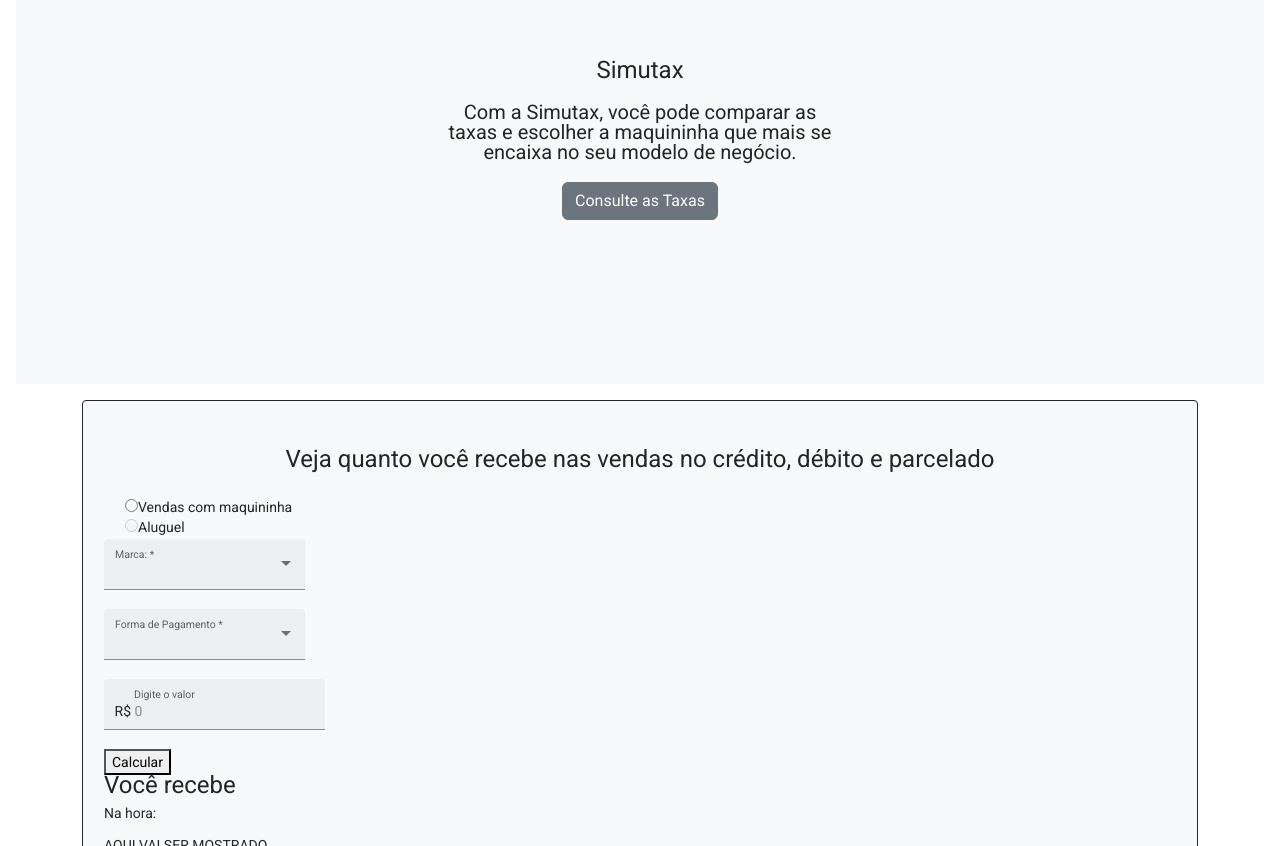
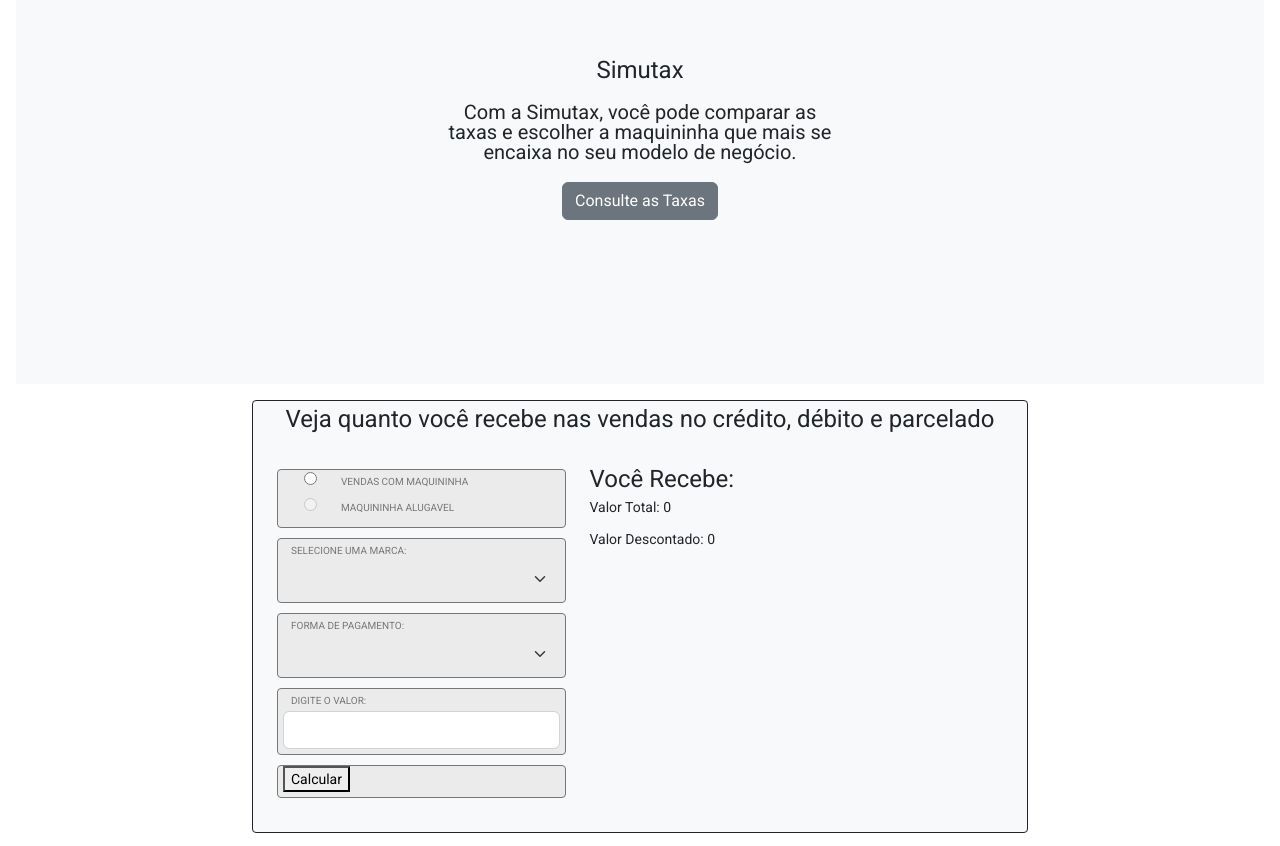
Before and after one commit to JaoGomess/SimuladorTaxa, an Angular app: page /home in a window 1280 px wide. Shown: the part 106-952 px from the top of the page. Built offline with nearby package versions, Linux system fonts and the light colour scheme.

Commit message:
layout 100% cod 75%

```diff
--- a/src/app/share/calculadora/calculadora.component.css
+++ b/src/app/share/calculadora/calculadora.component.css
@@ -1,26 +1,36 @@
 .filtro {
   box-sizing: border-box;
-
   border-spacing: 0px;
   border-radius: 4px 4px 4px 4px;
   border: solid 1px;
 }
 
-/* .example-radio-group {
-    display: flex;
-    flex-direction: column;
-    margin: 15px 0;
-    align-items: flex-start;
+.select-wrap {
+  border: 1px solid #777;
+  border-radius: 4px;
+  margin-bottom: 10px;
+  padding: 0 5px 5px;
+  background-color:#ebebeb;
 }
 
-  .example-radio-button {
-    margin: 5px;
-  } */
-
-  .example-form-field {
-    width: 200px;
+.select-wrap label {
+  font-size:10px;
+  text-transform: uppercase;
+  color: #777;
+  padding: 2px 8px 0;
 }
 
-  .example-container .mat-form-field + .mat-form-field {
-    margin-left: 8px;
+.valor {
+  background-color: #777;
+  border:0px;
+  color: #777;
 }
+
+select {
+  background-color: #ebebeb;
+  border:0px;
+}
+
+.container {
+  width: 50rem;
+}
--- a/src/app/share/calculadora/calculadora.component.html
+++ b/src/app/share/calculadora/calculadora.component.html
@@ -1,16 +1,14 @@
 <div class="container">
-    <!-- separar por rows -->
-    <div class="row" class="filtro bg-light">
-        <div class="position-relative p-3 p-md-5">
-            <div class="text-center">
+    <div class="filtro bg-light">
+        <div class="row text-center p-2 p-md-2">
             <legend>Veja quanto você recebe nas vendas no crédito, débito e parcelado</legend>
         </div>
 
-        </div>
-        <div class="form-check">
-            <div class="form-check form-check-inline">
+        <div class="row p-4">
+            <div class="col-md-5">
+                <div class="select-wrap ">
                     <div *ngFor="let option of options">
-                    <div class="radio">
+                        <div class="form-check text-center form-check-inline">
                             <input type="radio"
                                 name="radio"
                                 id="radio-{{option.id}}"
@@ -18,49 +16,45 @@
                                 [value]="option.value"
                                 [disabled]="option.estado"
                             />
+                        </div>
+                        <label for="radio-{{option.id}}">{{option.id}}</label>
+                    </div>
+                </div>
 
-                    <label for="radio-{{option.id}}">{{option.id}}
-                    </label>
+                <div class="select-wrap">
+                    <label for="teste">Selecione uma Marca:</label>
+                    <select name="teste" class="form-select" [(ngModel)]="marcaView"
+                        (ngModelChange)="updateInputs($event)" required>
+                        <option *ngFor="let i of listaTaxa" [value]="i.id">
+                            {{i.marca}}
+                        </option>
+                    </select>
+                </div>
 
+                <div class="select-wrap">
+                    <label for="teste">Forma de Pagamento:</label>
+                    <select name="teste" class="form-select" [(ngModel)]="optionView"
+                        (ngModelChange)="getOption($event)" required>
+                        <option *ngFor="let i of listaOpc" [value]="i.id">
+                            {{i.viewValue}}
+                        </option>
+                    </select>
+                </div>
+
+                <div class="select-wrap">
+                    <label for="teste">Digite o Valor:</label>
+                    <input type="number" [(ngModel)]="valor" (input)="getValor($event)" id="valor" class="form-control">
+                </div>
+
+                <div class="select-wrap">
+                    <button type="button" (click)="calcularTaxa()">Calcular</button>
+                </div>
+            </div>
+            <div class="col-md-6">
+                <legend>Você Recebe:</legend>
+                <p>Valor Total: {{mostrar ? mostrar : 0}}</p>
+                <p>Valor Descontado: {{desconto ? desconto : 0}}</p>
             </div>
         </div>
     </div>
-
-        <div class="form-group">
-            <mat-form-field appearance="fill" floatLabel="always">
-                <mat-label>Marca:</mat-label>
-                <mat-select [(ngModel)]="marcaView" (ngModelChange)="updateInputs($event)" required>
-                    <mat-option *ngFor="let i of listaTaxa" [value]="i.id">
-                        {{i.marca}}
-                    </mat-option>
-                </mat-select>
-            </mat-form-field>
-            <br>
-            <mat-form-field appearance="fill" floatLabel="always">
-                <mat-label>Forma de Pagamento</mat-label>
-                <mat-select [(ngModel)]="optionView" (ngModelChange)="getOption($event)" required>
-                    <mat-option *ngFor="let i of listaOpc" [value]="i.id">
-                        {{i.viewValue}}
-                    </mat-option>
-                </mat-select>
-            </mat-form-field>
-            <br>
-            <mat-form-field appearance="fill" floatLabel="always">
-                <mat-label>Digite o valor</mat-label>
-                <input matInput type="number" placeholder="0" [(ngModel)]="valor" (input)="getValor($event)">
-                <span matPrefix>R$&nbsp;</span>
-            </mat-form-field>
-            <br>
-            <button type="button" (click)="calcularTaxa()">Calcular</button>
 </div>
-        <div class="col-md-3">
-            <legend>Você recebe</legend>
-            <p>Na hora:</p>
-            {{mostrar ? mostrar : "AQUI VAI SER MOSTRADO"}}
-            <!-- {opcaoSelecionada ? <p>Em 14 dias: blablabla</p> : <p>Escolha uma opcao para visualizar os resultados</p>} -->
-            <!-- {{quantParcelas ? quantParcelas  : 'Escolha uma opc'}} -->
-           <!--  {{optionsParcelas ? <p>Em 14 dias: blablabla</p> : <p>Escolha uma opcao para visualizar os resultados</p>}} -->
-            <p>Em 30 Dias:</p>
-        </div>
-    </div>
-</div>
--- a/src/app/share/calculadora/calculadora.component.ts
+++ b/src/app/share/calculadora/calculadora.component.ts
@@ -1,14 +1,9 @@
 import { Component, OnInit } from '@angular/core';
-import { NgForm } from '@angular/forms';
 import { ActivatedRoute } from '@angular/router';
 import { lista, MaquinasTaxas } from 'src/app/interfaces/listas';
 
-
-
-@Component({
-  selector: 'app-calculadora',
-  templateUrl: './calculadora.component.html',
-  styleUrls: ['./calculadora.component.css']
+@Component({ selector: 'app-calculadora', templateUrl: './calculadora.component.html',
+styleUrls: ['./calculadora.component.css']
 })
 export class CalculadoraComponent implements OnInit {
 
@@ -126,6 +121,7 @@ export class CalculadoraComponent implements OnInit {
 
   // Usado para afins de teste de mostrar o resultado na tela
   public mostrar: Number;
+  public desconto: Number;
 
   /**
    * @author João Gomes
@@ -134,13 +130,17 @@ export class CalculadoraComponent implements OnInit {
   */
 
   public options = [
-    {value: 1, id:"Vendas com maquininha", estado: false},
-    {value: 2, id:"Aluguel", estado: true},
+    {value: 1, id:"Vendas com Maquininha", estado: false},
+    {value: 2, id:"Maquininha Alugavel⠀⠀⠀", estado: true},
   ]
+
+  public estado: boolean;
 
   constructor(public route: ActivatedRoute) {}
 
-  ngOnInit(): void { }
+  ngOnInit(): void {
+    this.estado = false;
+   }
 
   /**
    * @author João Gomes
@@ -175,13 +175,13 @@ export class CalculadoraComponent implements OnInit {
     this.marcaLista = this.listaTaxa[getMarca - 1];
     if (this.listaTaxa[getMarca - 1].aluguel) {
       this.options = [
-        {value: 1, id:"Vendas com maquininha", estado: false},
-        {value: 2, id:"Aluguel", estado: false},
+        {value: 1, id:"Vendas com Maquininha", estado: false},
+        {value: 2, id:"Maquininha Alugavel⠀⠀⠀", estado: false},
       ]
     } else {
       this.options = [
-        {value: 1, id:"Vendas com maquininha", estado: false},
-        {value: 2, id:"Aluguel", estado: true},
+        {value: 1, id:"Vendas com Maquininha", estado: false},
+        {value: 2, id:"Maquininha Alugavel⠀⠀⠀", estado: true},
       ]
     }
   }
@@ -213,16 +213,25 @@ export class CalculadoraComponent implements OnInit {
 
 
   calcular(type, money, parcela: Object, porParcela?: number) {
+    var subtrair;
     switch(type) {
       case 99:
-        return this.mostrar = money * parcela['vista'];
+        subtrair = money * parcela['vista']
+        return this.mostrar = money - subtrair, this.desconto = subtrair;
       case 100:
-        return this.mostrar = money * parcela['creditoVista'];
+        subtrair = money * parcela['creditoVista'];
+        return this.mostrar = money - subtrair, this.desconto = subtrair;
       case 2:
-        return this.mostrar = money * parcela['creditoParcelado'];
+        subtrair = money * parcela['creditoParcelado'];
+        return this.mostrar = money - subtrair, this.desconto = subtrair;
       default:
-        if (porParcela > 0) return this.mostrar = money * (parcela['creditoParcelado'] + (porParcela)*type);
-        else return this.mostrar = money * parcela['creditoParcelado'];
+        if (porParcela > 0) {
+          subtrair = money * (parcela['creditoParcelado'] + (porParcela)*type);
+          return this.mostrar = money - subtrair, this.desconto = subtrair;
+        } else {
+          subtrair =  money * parcela['creditoParcelado'];
+          return this.mostrar = money - subtrair, this.desconto = subtrair;
+        }
     }
   }
 }
```
Lines whose indentation alone changed are shown as unchanged.
